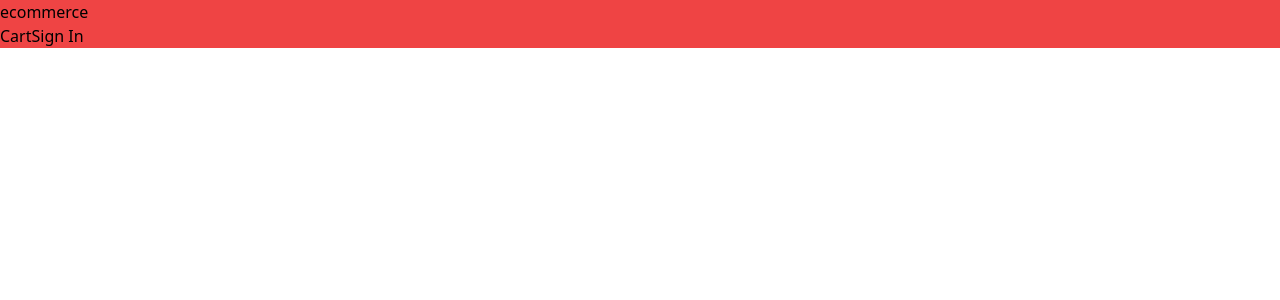
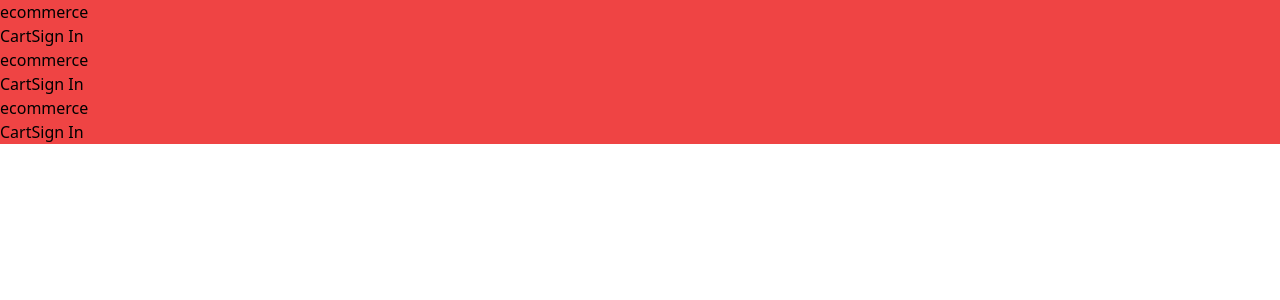
Before and after one commit to Ganeshkollatii98/Ecom-App, a React (Create React App) app in the folder ecom-ama-flip/: page / in a window 1280 px wide. Shown: the top 300 px of the page. Built offline with nearby package versions, Linux system fonts and the light colour scheme.

Commit message:
Added three Homepages for sample

```diff
--- a/ecom-ama-flip/src/Pages/HomePage.js
+++ b/ecom-ama-flip/src/Pages/HomePage.js
@@ -4,6 +4,8 @@ export const HomePage = () => {
     return (
         <div>
             <Header/>
+            <Header/>
+            <Header/>
         </div>
     )
 }
```
